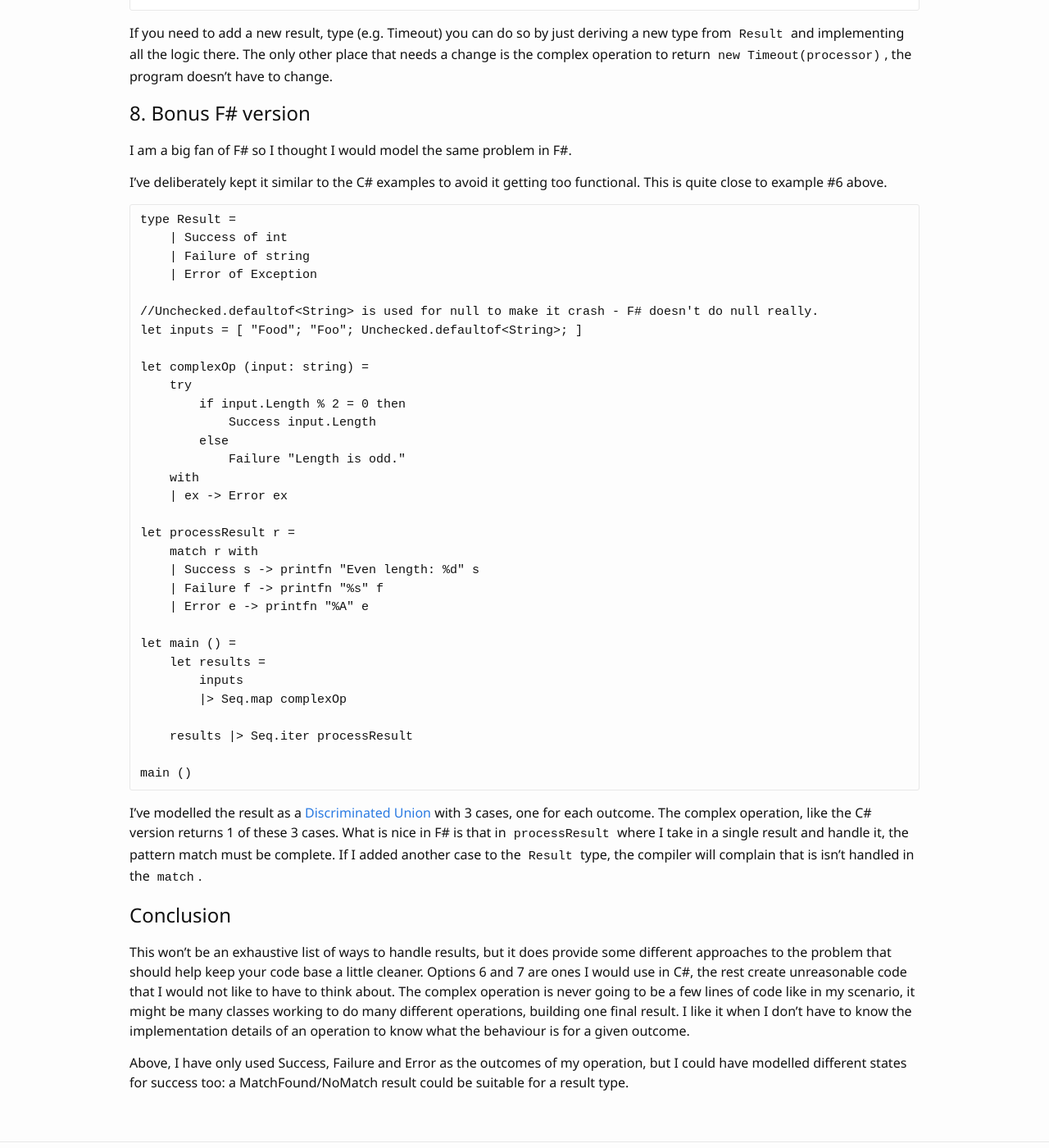
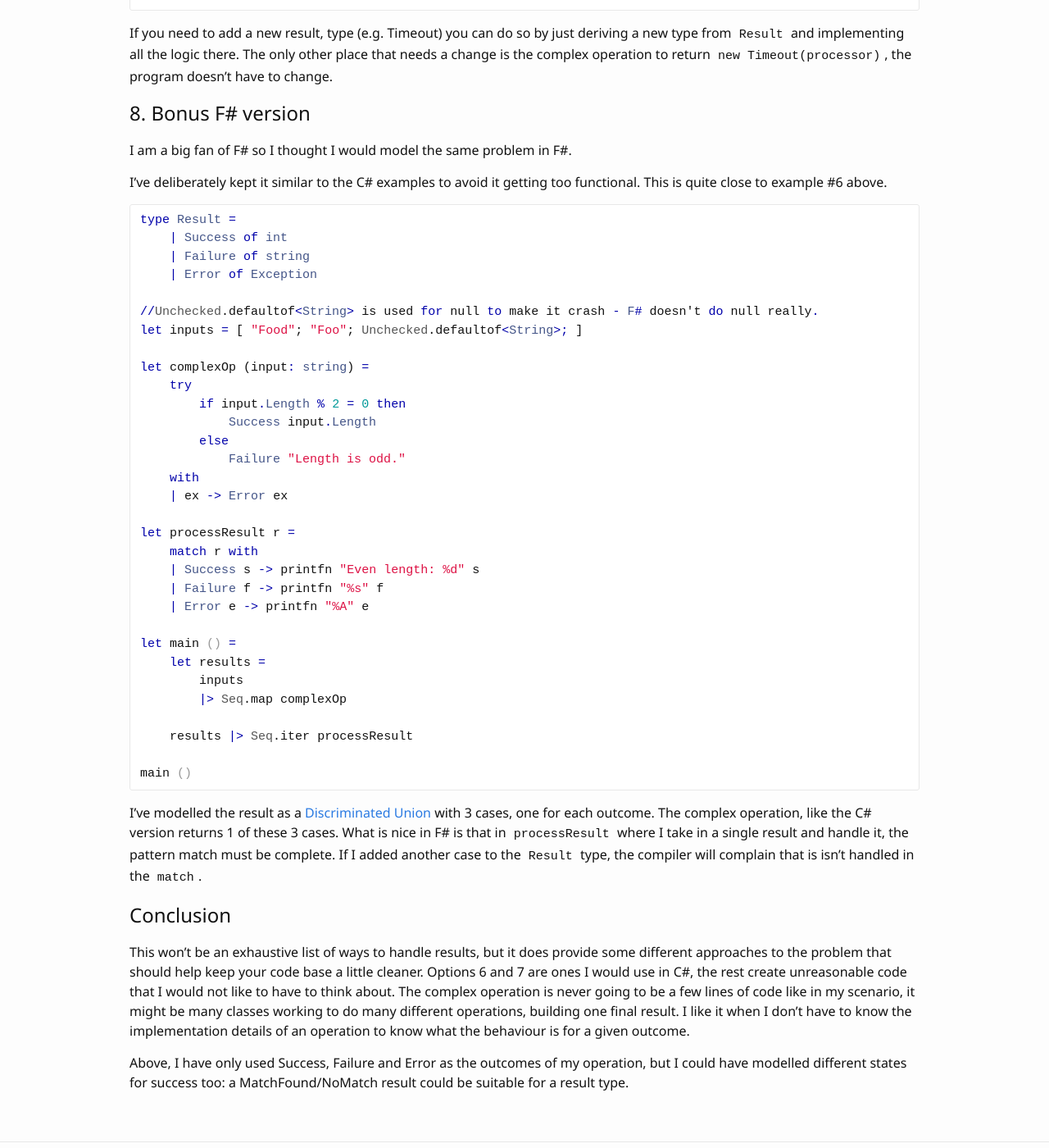
Before and after one commit to xdaDaveShaw/xdaDaveShaw.github.io, a Jekyll site: the page built from blog/_posts/2017-09-24-handling-results-from-complex-operations.md, in a window 1280 px wide and 1400 px high, scrolled down 12097 px. Shown: the whole window at 82% size. Built offline with Jekyll 4.4.1, drawn with Linux system fonts in a browser that asks for light colours.

Commit message:
testing ocaml syntax highlighting

````diff
--- a/blog/_posts/2017-09-24-handling-results-from-complex-operations.md
+++ b/blog/_posts/2017-09-24-handling-results-from-complex-operations.md
@@ -578,7 +578,7 @@ I am a big fan of F# so I thought I would model the same problem in F#.
 I've deliberately kept it similar to the C# examples to avoid it getting too functional. This is quite close
 to example #6 above.
 
-```f#
+```ocaml
 type Result =
     | Success of int
     | Failure of string
````
